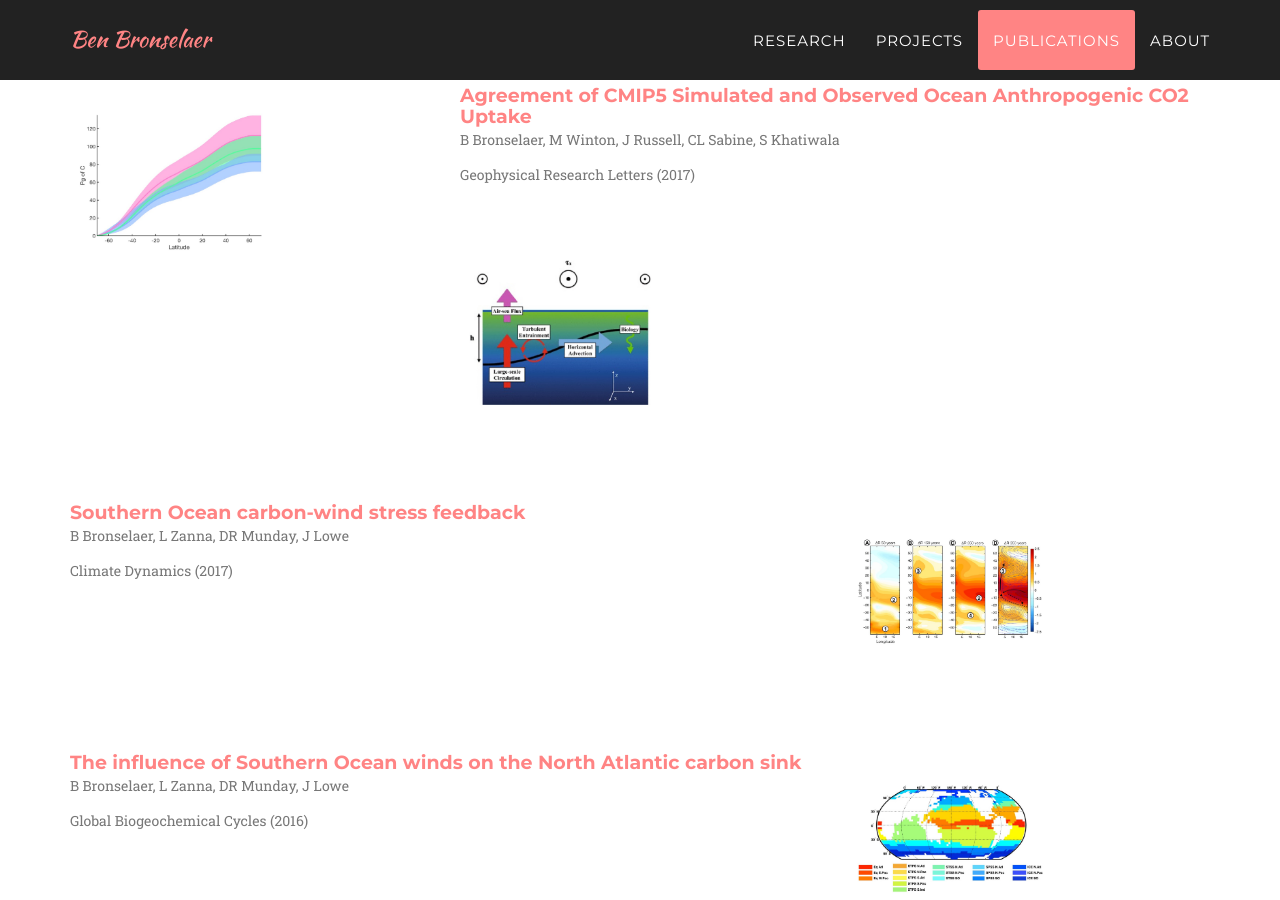
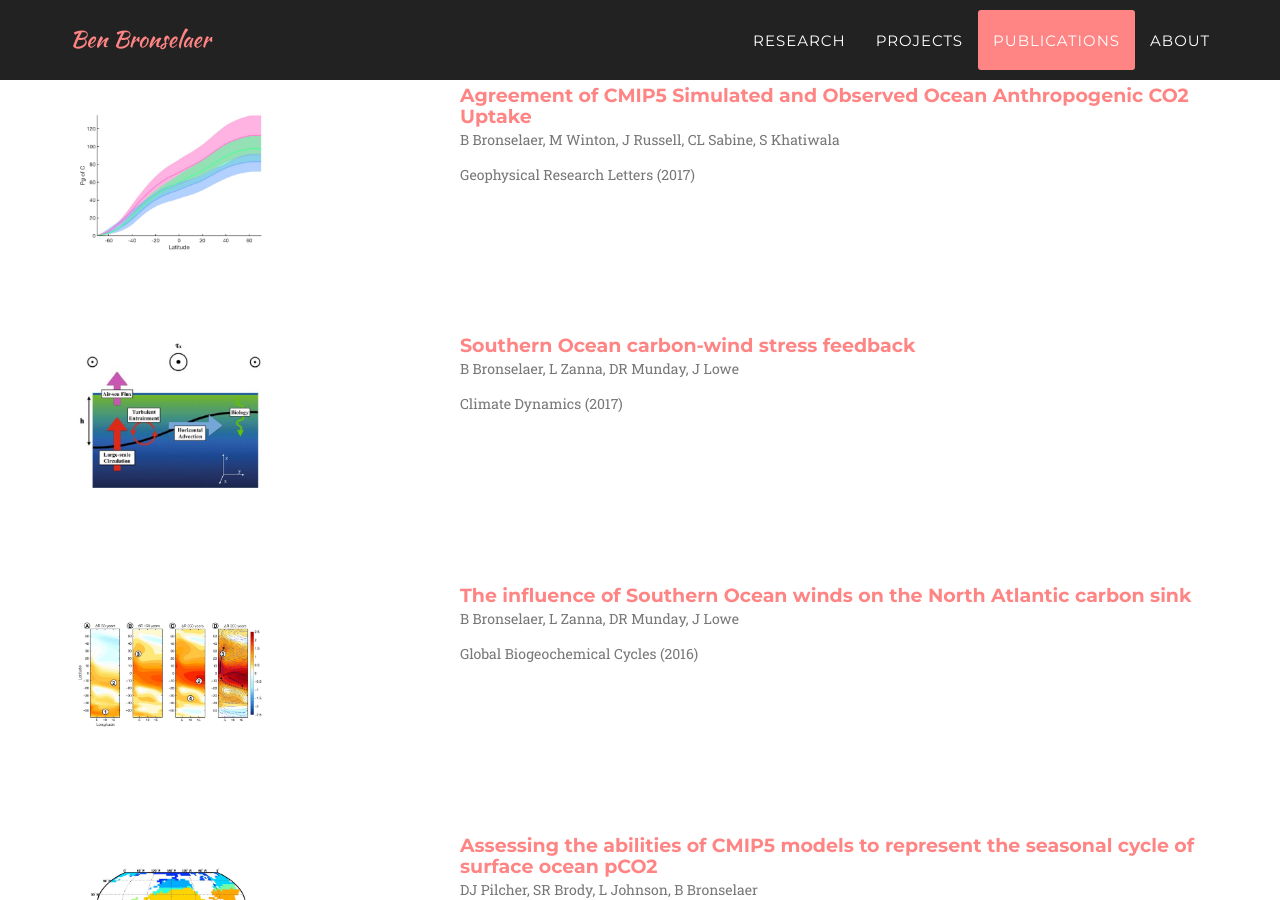
Before and after one commit to BenBronselaer/BenBronselaer.github.io, a Jekyll site: the page built from index.html, in a window 1280 px wide and 900 px high, scrolled down 2811 px. Built offline with Jekyll 4.4.1, drawn with Linux system fonts in a browser that asks for light colours; some web fonts are replaced.

Commit message:
Update publications.html

```diff
--- a/_includes/publications.html
+++ b/_includes/publications.html
@@ -7,8 +7,9 @@
                     <h3 class="section-subheading text-muted"> For full list, see:  <a href="https://scholar.google.com/citations?user=pygyCfkAAAAJ&hl=en">Google Scholar</a> </h3>
                 </div>
             </div>
+
+            {% for member in site.pubs %}
                 <div class="row">
-                {% for member in site.pubs %}
                     <div class="col-sm-4">
                         <div class="pub_article">
                             <img src="img/pubs/{{ member.pic }}.jpg" height="200" width="200">
@@ -19,11 +20,11 @@
                             <h4><a href="{{ member.doi }}">{{ member.title }}</a></h4>
                             <p class="text-muted">{{ member.authors }}</p>
                             <p class="text-muted">{{ member.journal }}</p>
-                        <p class="text-muted"></p>
+                        </div>
                     </div>
                 </div>
             {% endfor %}
-            </div>
+
             <div class="row">
                 <div class="col-lg-8 col-lg-offset-2 text-center">
                     <p class="large text-muted"></p>
```
Lines whose indentation alone changed are shown as unchanged.
